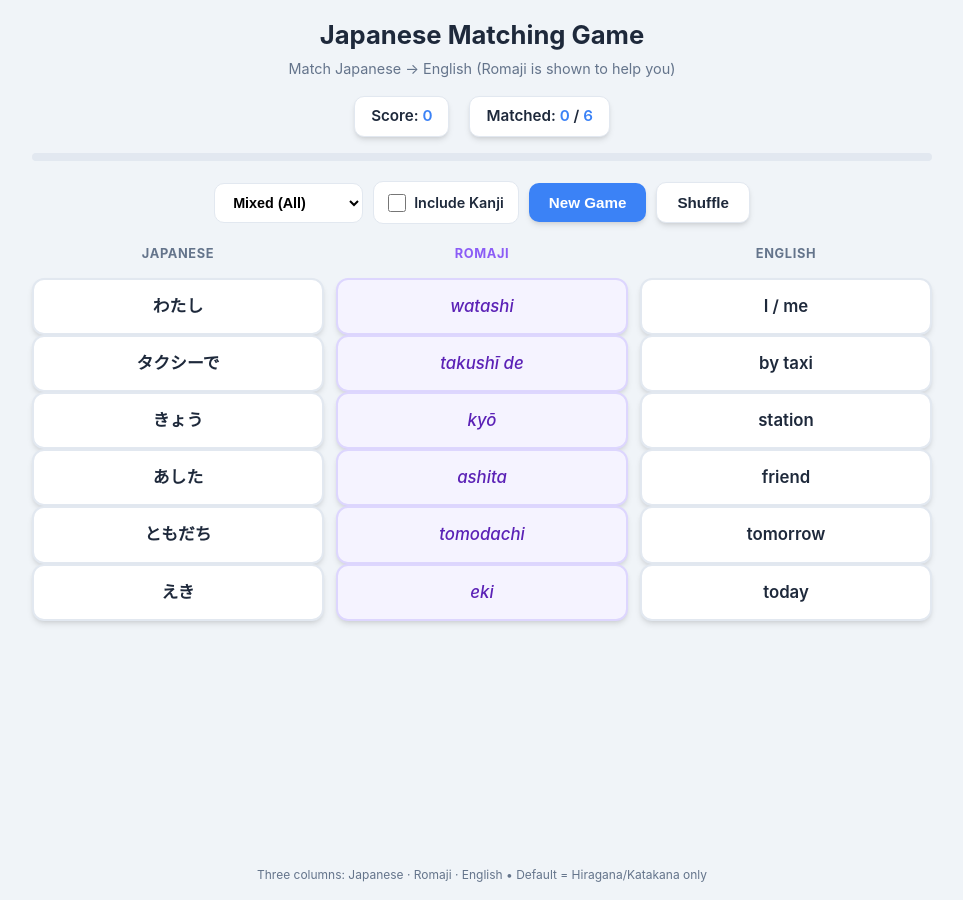
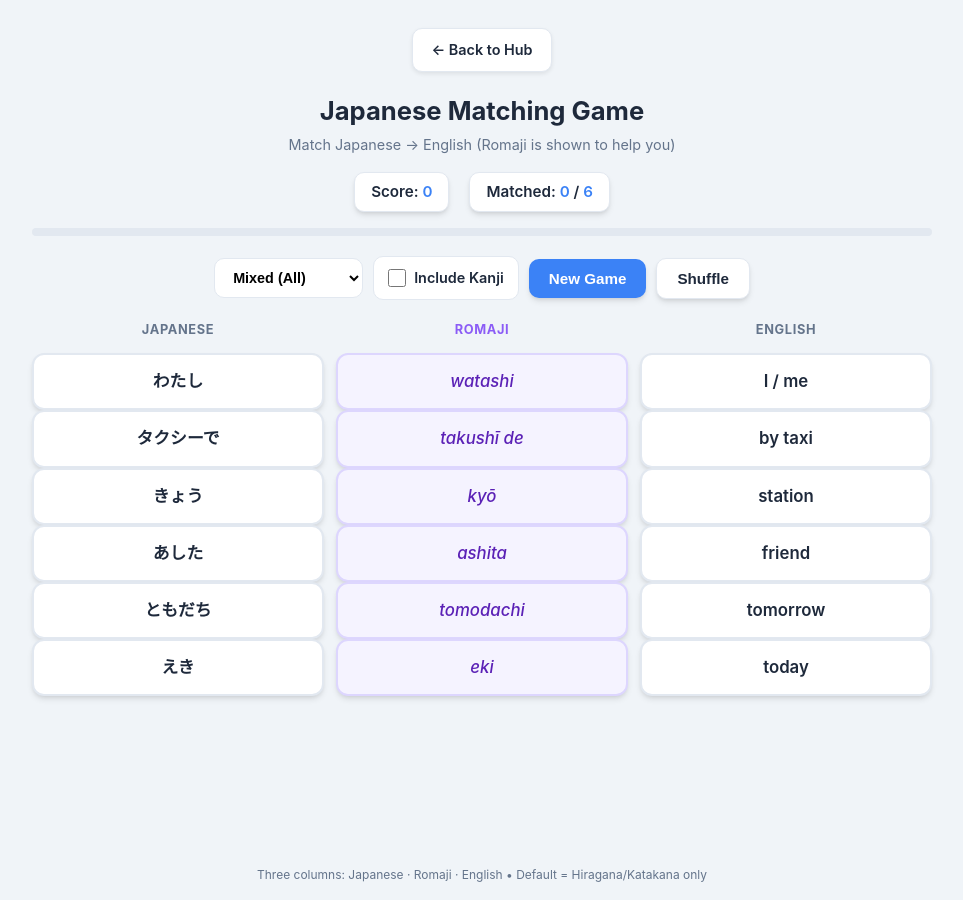
Before and after one commit to atidbit/atidbit.github.io, a Jekyll site: the page learnjapanese/index.html, which Jekyll copies as it is, in a window 1280 px wide. Shown: the whole page, without its empty margins (158-1121 px from the left). Built offline with Jekyll 4.4.1, drawn with Linux system fonts in a browser that asks for light colours.

Commit message:
Add 'Back to Hub' link to index.html

```diff
--- a/learnjapanese/index.html
+++ b/learnjapanese/index.html
@@ -303,6 +303,21 @@
   </style>
 </head>
 <body>
+  <a href="index.html" style="
+  display: inline-block;
+  margin: 12px 0 20px;
+  padding: 10px 18px;
+  background: #ffffff;
+  color: #1e293b;
+  border: 1px solid #e2e8f0;
+  border-radius: 10px;
+  font-size: 0.9rem;
+  font-weight: 600;
+  text-decoration: none;
+  box-shadow: 0 2px 4px rgb(0 0 0 / 0.08);
+">
+  ← Back to Hub
+</a>
   <h1>Japanese Matching Game</h1>
   <p class="subtitle">Match Japanese → English (Romaji is shown to help you)</p>
 
```
